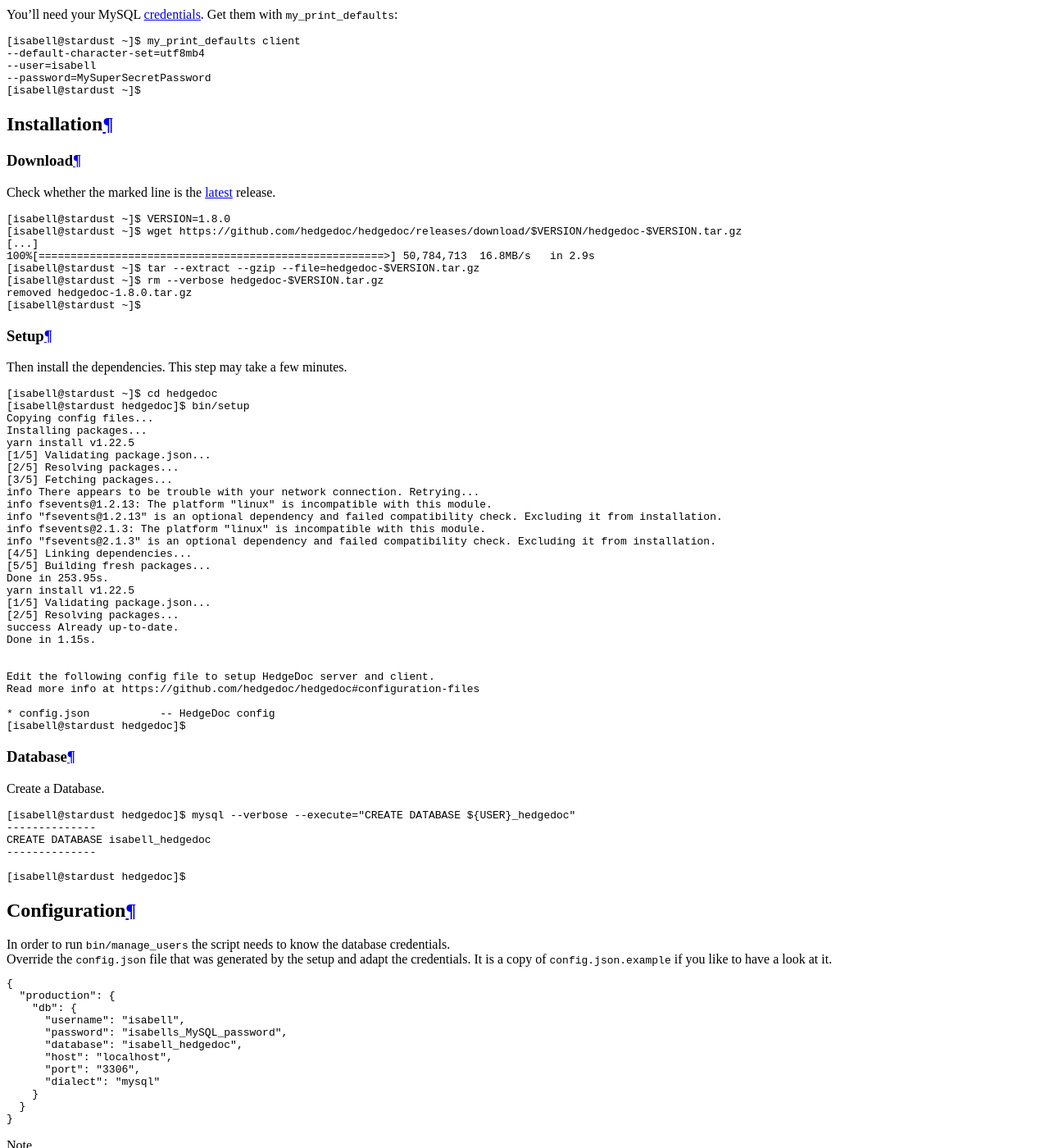
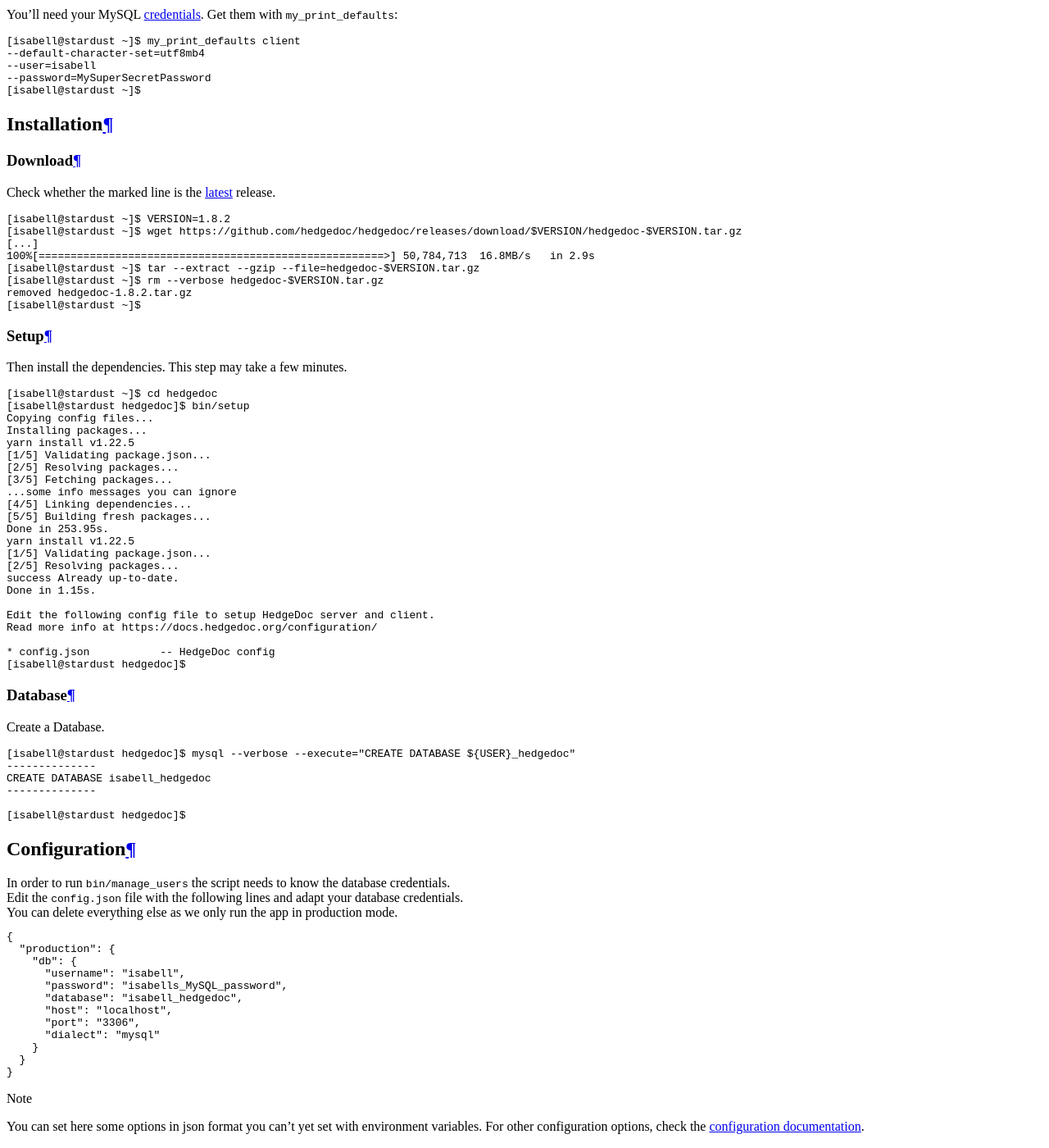
Before and after one commit to Uberspace/lab, a Sphinx documentation site: the page built from source/guide_hedgedoc.rst, in a window 1280 px wide and 1400 px high, scrolled down 5254 px. Shown: the whole window at 82% size. Built offline with Sphinx 7.4.7 and the Read the Docs theme 2.0.0, drawn with Linux system fonts in a browser that asks for light colours; some of the changed text lies outside the part shown.

Commit message:
[HedgeDoc] update guide for 1.8.2
1.8.2 fixes two security issues

```diff
--- a/source/guide_hedgedoc.rst
+++ b/source/guide_hedgedoc.rst
@@ -62,13 +62,13 @@
 .. code-block:: console
   :emphasize-lines: 1
 
-  [isabell@stardust ~]$ VERSION=1.8.0
+  [isabell@stardust ~]$ VERSION=1.8.2
   [isabell@stardust ~]$ wget https://github.com/hedgedoc/hedgedoc/releases/download/$VERSION/hedgedoc-$VERSION.tar.gz
   [...]
   100%[======================================================>] 50,784,713  16.8MB/s   in 2.9s
   [isabell@stardust ~]$ tar --extract --gzip --file=hedgedoc-$VERSION.tar.gz
   [isabell@stardust ~]$ rm --verbose hedgedoc-$VERSION.tar.gz
-  removed hedgedoc-1.8.0.tar.gz
+  removed hedgedoc-1.8.2.tar.gz
   [isabell@stardust ~]$
 
 Setup
@@ -86,11 +86,7 @@
   [1/5] Validating package.json...
   [2/5] Resolving packages...
   [3/5] Fetching packages...
-  info There appears to be trouble with your network connection. Retrying...
-  info fsevents@1.2.13: The platform "linux" is incompatible with this module.
-  info "fsevents@1.2.13" is an optional dependency and failed compatibility check. Excluding it from installation.
-  info fsevents@2.1.3: The platform "linux" is incompatible with this module.
-  info "fsevents@2.1.3" is an optional dependency and failed compatibility check. Excluding it from installation.
+  ...some info messages you can ignore
   [4/5] Linking dependencies...
   [5/5] Building fresh packages...
   Done in 253.95s.
@@ -100,9 +96,8 @@
   success Already up-to-date.
   Done in 1.15s.
 
-
   Edit the following config file to setup HedgeDoc server and client.
-  Read more info at https://github.com/hedgedoc/hedgedoc#configuration-files
+  Read more info at https://docs.hedgedoc.org/configuration/
 
   * config.json           -- HedgeDoc config
   [isabell@stardust hedgedoc]$
@@ -125,7 +120,8 @@
 =============
 
 | In order to run ``bin/manage_users`` the script needs to know the database credentials.
-| Override the ``config.json`` file that was generated by the setup and adapt the credentials. It is a copy of ``config.json.example`` if you like to have a look at it.
+| Edit the ``config.json`` file with the following lines and adapt your database credentials.
+| You can delete everything else as we only run the app in production mode.
 
 .. code-block:: json
   :emphasize-lines: 4-6
@@ -235,13 +231,13 @@
   hedgedoc: stopped
   [isabell@stardust ~]$ mv --verbose hedgedoc hedgedoc_old
   ‘hedgedoc’ -> ‘hedgedoc_old’
-  [isabell@stardust ~]$ VERSION=1.8.0
+  [isabell@stardust ~]$ VERSION=1.8.2
   [isabell@stardust ~]$ wget https://github.com/hedgedoc/hedgedoc/releases/download/$VERSION/hedgedoc-$VERSION.tar.gz
   [...]
   100%[======================================================>] 50,784,713  16.8MB/s   in 2.9s
   [isabell@stardust ~]$ tar --extract --gzip --file=hedgedoc-$VERSION.tar.gz
   [isabell@stardust ~]$ rm --verbose hedgedoc-$VERSION.tar.gz
-  removed ‘hedgedoc-1.8.0.tar.gz’
+  removed ‘hedgedoc-1.8.2.tar.gz’
   [isabell@stardust ~]$ cp --verbose hedgedoc_old/config.json hedgedoc/config.json
   ‘hedgedoc_old/config.json’ -> ‘hedgedoc/config.json’
   [isabell@stardust ~]$ cd hedgedoc
@@ -252,10 +248,7 @@
   [1/5] Validating package.json...
   [2/5] Resolving packages...
   [3/5] Fetching packages...
-  info fsevents@1.2.13: The platform "linux" is incompatible with this module.
-  info "fsevents@1.2.13" is an optional dependency and failed compatibility check. Excluding it from installation.
-  info fsevents@2.1.3: The platform "linux" is incompatible with this module.
-  info "fsevents@2.1.3" is an optional dependency and failed compatibility check. Excluding it from installation.
+  ...some info messages you can ignore
   [4/5] Linking dependencies...
   [5/5] Building fresh packages...
   Done in 597.69s.
@@ -266,7 +259,7 @@
   Done in 1.22s.
 
   Edit the following config file to setup HedgeDoc server and client.
-  Read more info at https://github.com/hedgedoc/hedgedoc#configuration-files
+  Read more info at https://docs.hedgedoc.org/configuration/
 
   * config.json           -- HedgeDoc config
   [isabell@stardust hedgedoc]$ supervisorctl start hedgedoc
@@ -381,6 +374,6 @@
 
 ----
 
-Tested with HedgeDoc 1.8.0, Uberspace 7.11.0.0
+Tested with HedgeDoc 1.8.2, Uberspace 7.11.1.1
 
 .. author_list::
```
